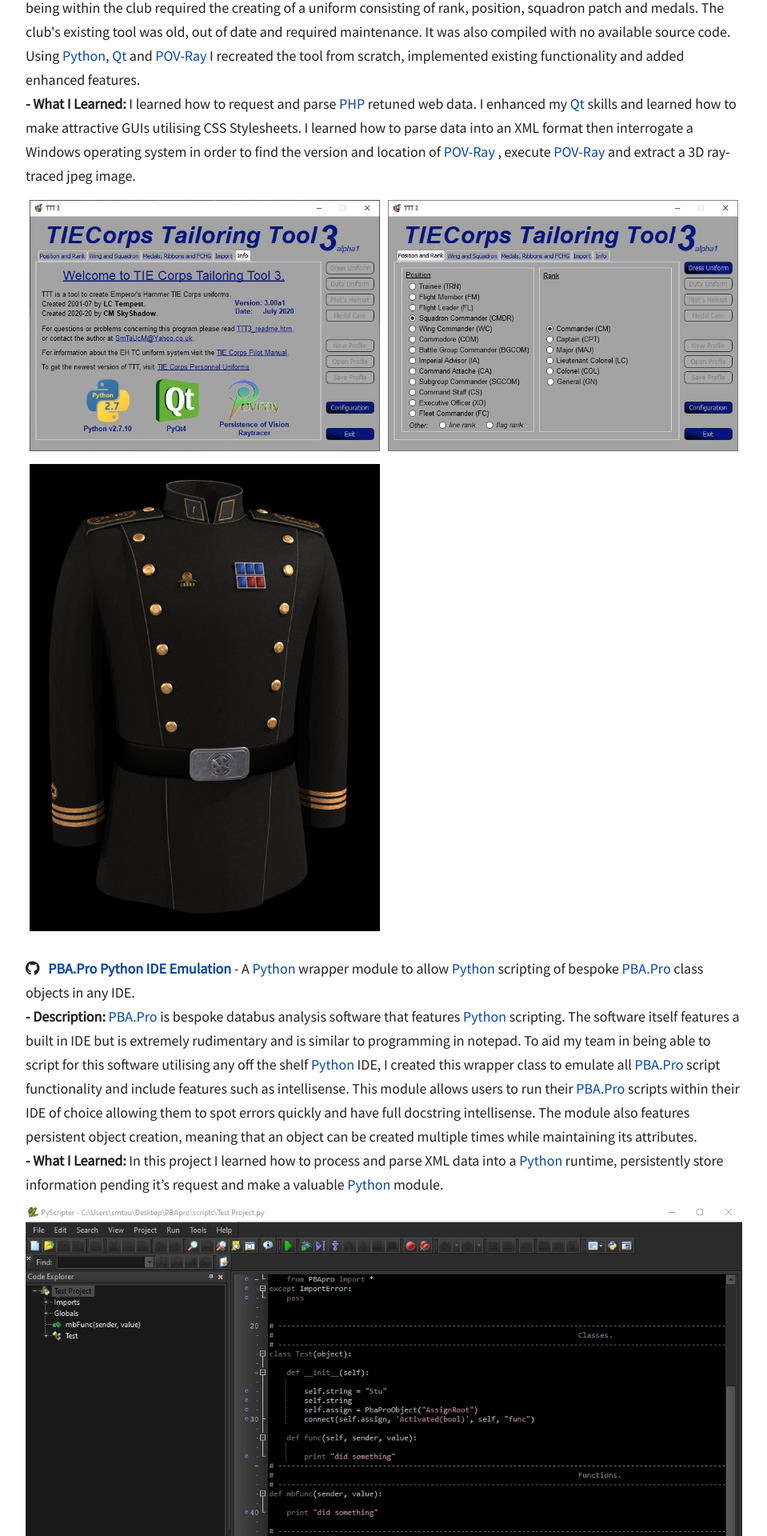
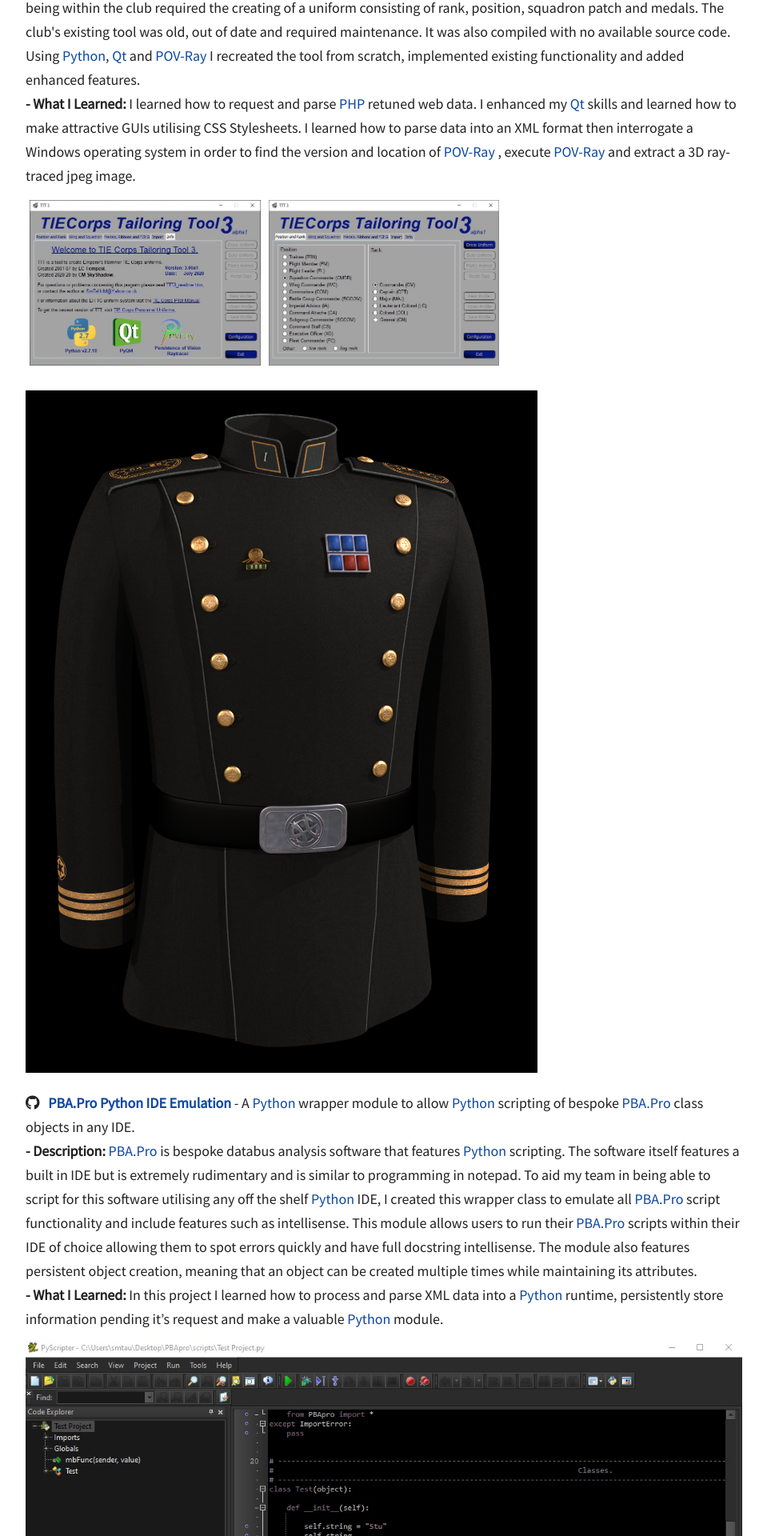
Before and after one commit to SmTaUcM/SmTaUcM.github.io, a Jekyll site: the page built from projects.html, in a window 1280 px wide. Shown: the part 342-2262 px from the top of the page at 80% size, without its empty margins (160-1119 px from the left). Built offline with Jekyll 4.4.1, drawn with Linux system fonts in a browser that asks for light colours; nearby versions of some CDN libraries.

Commit message:
projects.html - formatting.

```diff
--- a/_includes/projects.html
+++ b/_includes/projects.html
@@ -1,4 +1,23 @@
 <section id="projects">
+
+	<style>
+		* {
+		  box-sizing: border-box;
+		}
+
+		.column {
+		  float: left;
+		  width: 33.33%;
+		  padding: 5px;
+		}
+
+		/* Clearfix (clear floats) */
+		.row::after {
+		  content: "";
+		  clear: both;
+		  display: table;
+		}
+	</style>
 
   <div class="container center-align">
     <h4>
@@ -36,24 +55,6 @@
 		  location of <a href="http://www.povray.org/">POV-Ray</a> , execute <a href="http://www.povray.org/">POV-Ray</a> and extract
 		  a 3D ray-traced jpeg image.
         </h5>
-		<style>
-			* {
-			  box-sizing: border-box;
-			}
-
-			.column {
-			  float: left;
-			  width: 33.33%;
-			  padding: 5px;
-			}
-
-			/* Clearfix (clear floats) */
-			.row::after {
-			  content: "";
-			  clear: both;
-			  display: table;
-			}
-		</style>
 		<div class="row">
 			<div class="column">
 				<img
@@ -71,14 +72,14 @@
 				  alt="TIE Corps Tailoring Tool 3 Options Page."
 				/>
 			</div>
-			<div class="column">
+		</div>
+		<div class="dress">
 			<img
 			  src=" {{ site.baseurl }}img/projects/ttt3/dress.png"
 			  class="responsive-img"
 			  id="dress"
 			  alt="TIE Corps Tailoring Tool 3 Final Output Image."
 			/>
-			</div>
 		</div>
 
 
@@ -134,24 +135,6 @@
 		  I learned how to directly manipulate binary and hexadecimal data using <a href="https://www.python.org/">Python</a> as well as
 		  performing checksum calculations. I leard how to create and read data from a database.
         </h5>
-		<style>
-			* {
-			  box-sizing: border-box;
-			}
-
-			.column {
-			  float: left;
-			  width: 50.00%;
-			  padding: 5px;
-			}
-
-			/* Clearfix (clear floats) */
-			.row::after {
-			  content: "";
-			  clear: both;
-			  display: table;
-			}
-		</style>
 		<div class="row">
 			<div class="column">
 				<img
```
Lines whose indentation alone changed are shown as unchanged.
